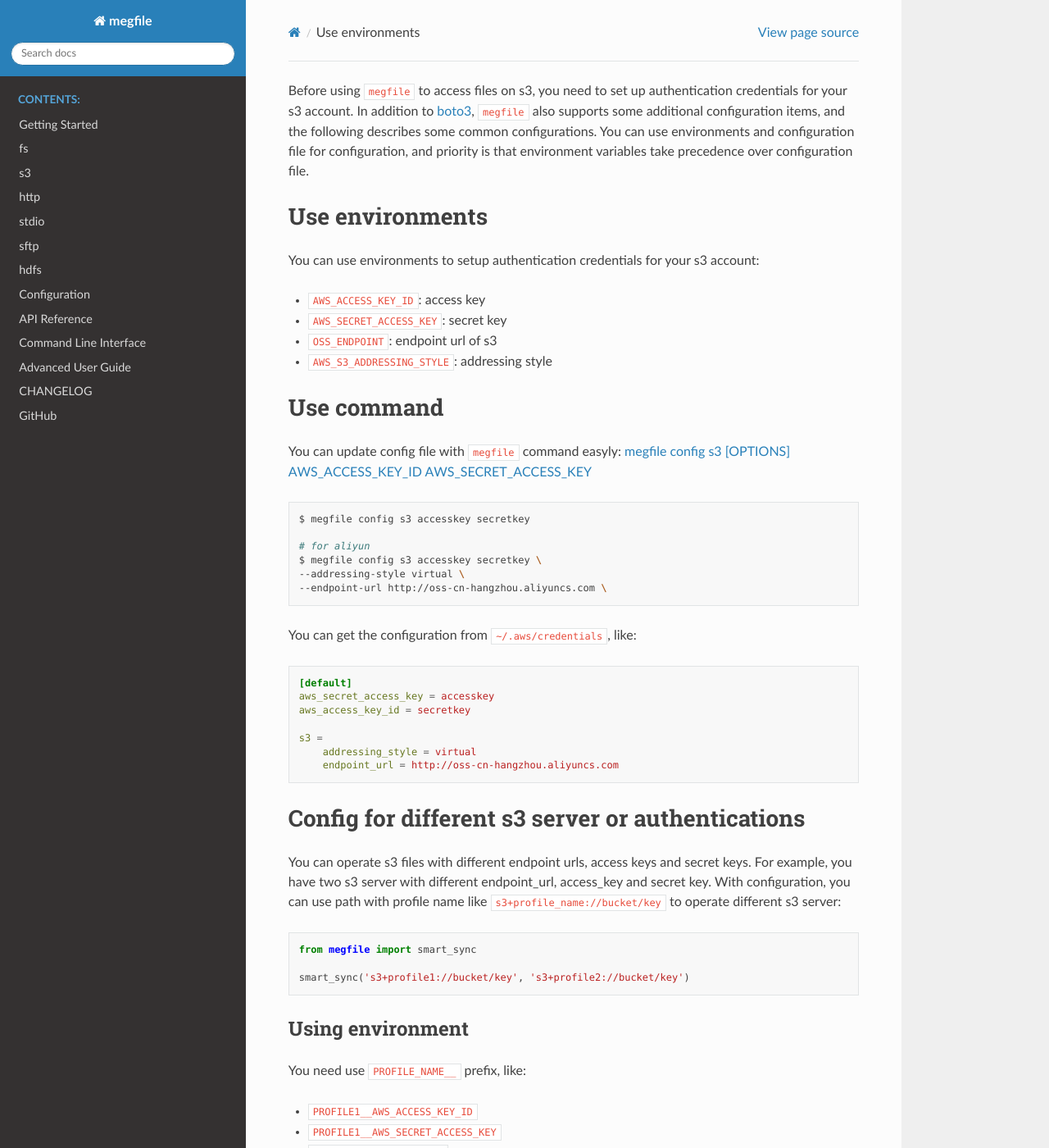
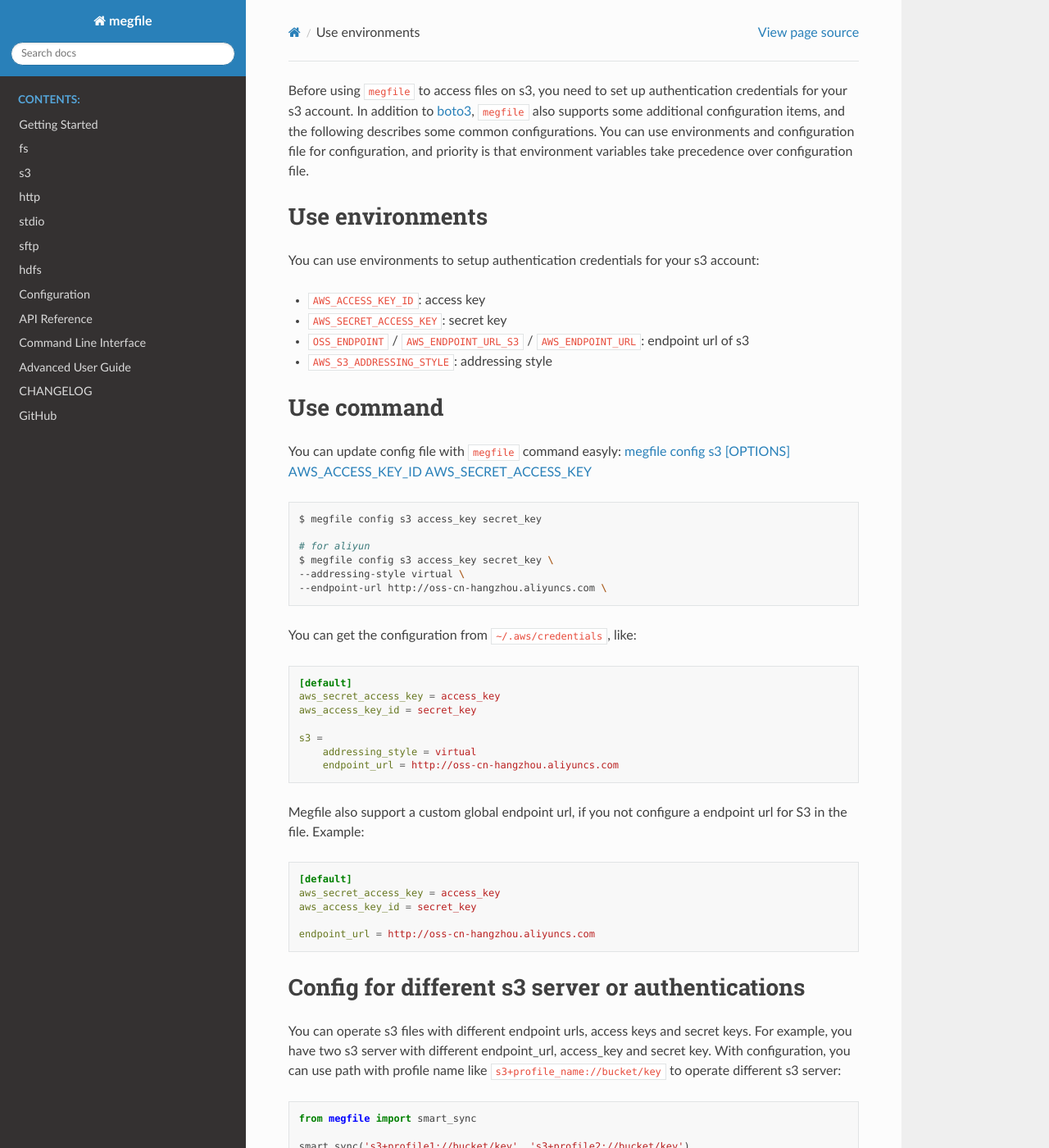
Before and after one commit to megvii-research/megfile, a Sphinx documentation site: the page built from docs/configuration/s3.md, in a window 1280 px wide and 1400 px high. Shown: the whole window at 82% size. Built offline with Sphinx 7.4.7 and the Read the Docs theme 2.0.0, drawn with Linux system fonts in a browser that asks for light colours; some of the changed text lies outside the part shown.

````diff
--- a/docs/configuration/s3.md
+++ b/docs/configuration/s3.md
@@ -5,7 +5,7 @@ You can use environments and configuration file for configuration, and priority
 You can use environments to setup authentication credentials for your s3 account:
 - `AWS_ACCESS_KEY_ID`: access key
 - `AWS_SECRET_ACCESS_KEY`: secret key
-- `OSS_ENDPOINT`: endpoint url of s3
+- `OSS_ENDPOINT` / `AWS_ENDPOINT_URL_S3` / `AWS_ENDPOINT_URL`: endpoint url of s3
 - `AWS_S3_ADDRESSING_STYLE`: addressing style
 
 ### Use command
@@ -13,10 +13,10 @@ You can update config file with `megfile` command easyly:
 [megfile config s3 [OPTIONS] AWS_ACCESS_KEY_ID AWS_SECRET_ACCESS_KEY](https://megvii-research.github.io/megfile/cli.html#megfile-config-s3)
 
 ```bash
-$ megfile config s3 accesskey secretkey
+$ megfile config s3 access_key secret_key
 
 # for aliyun
-$ megfile config s3 accesskey secretkey \
+$ megfile config s3 access_key secret_key \
 --addressing-style virtual \
 --endpoint-url http://oss-cn-hangzhou.aliyuncs.com \
 ```
@@ -24,12 +24,22 @@ $ megfile config s3 accesskey secretkey \
 You can get the configuration from `~/.aws/credentials`, like:
 ```ini
 [default]
-aws_secret_access_key = accesskey
-aws_access_key_id = secretkey
+aws_secret_access_key = access_key
+aws_access_key_id = secret_key
 
 s3 =
     addressing_style = virtual
     endpoint_url = http://oss-cn-hangzhou.aliyuncs.com
+```
+
+Megfile also support a custom global endpoint url, if you not configure a endpoint url for S3 in the file. Example:
+
+```ini
+[default]
+aws_secret_access_key = access_key
+aws_access_key_id = secret_key
+
+endpoint_url = http://oss-cn-hangzhou.aliyuncs.com
 ```
 
 ### Config for different s3 server or authentications
@@ -51,13 +61,13 @@ You need use `PROFILE_NAME__` prefix, like:
 
 #### Using command:
 ```bash
-megfile config s3 AWS_ACCESS_KEY_ID AWS_SECRET_ACCESS_KEY --profile-name profile1
+megfile config s3 access_key secret_key --profile-name profile1
 ```
 
 Then the config file's content will be:
 
 ```ini
 [profile1]
-aws_secret_access_key = accesskey
-aws_access_key_id = secretkey
+aws_access_key_id = access_key
+aws_secret_access_key = secret_key
 ```
````
Also changed, not shown: README.md (+2 -2 lines), 2 other files.
